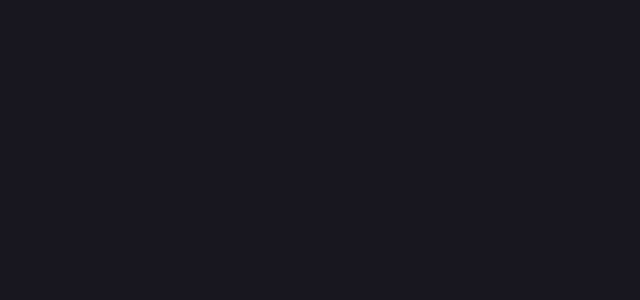
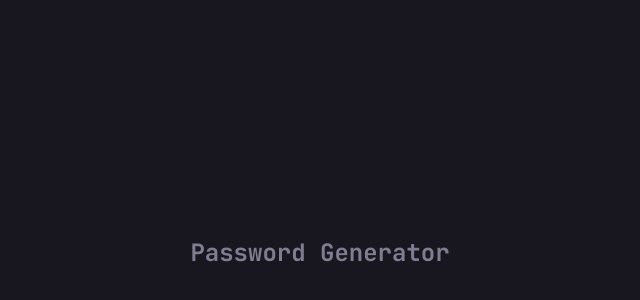
Before and after one commit to geraldventadour/password-generator-app, a Vue app: page / in a window 1280 px wide. Shown: the part 148-448 px from the top of the page, without its empty margins (320-960 px from the left). Built offline with nearby package versions, Linux system fonts and the light colour scheme.

Commit message:
add the title

```diff
--- a/src/App.vue
+++ b/src/App.vue
@@ -2,8 +2,21 @@
 </script>
 
 <template>
-  <main>
+  <main class="center stack">
+    <h1>Password Generator</h1>
   </main>
 </template>
 
-<style scoped></style>
+<style scoped>
+main {
+  --max-inline-size: 33.75rem;
+  --text-align: center;
+  --vertical-alignment: center;
+  min-height: 100vh;
+}
+
+h1 {
+  color: var(--color-grey);
+  font-size: var(--font-size-heading-m);
+}
+</style>
```
